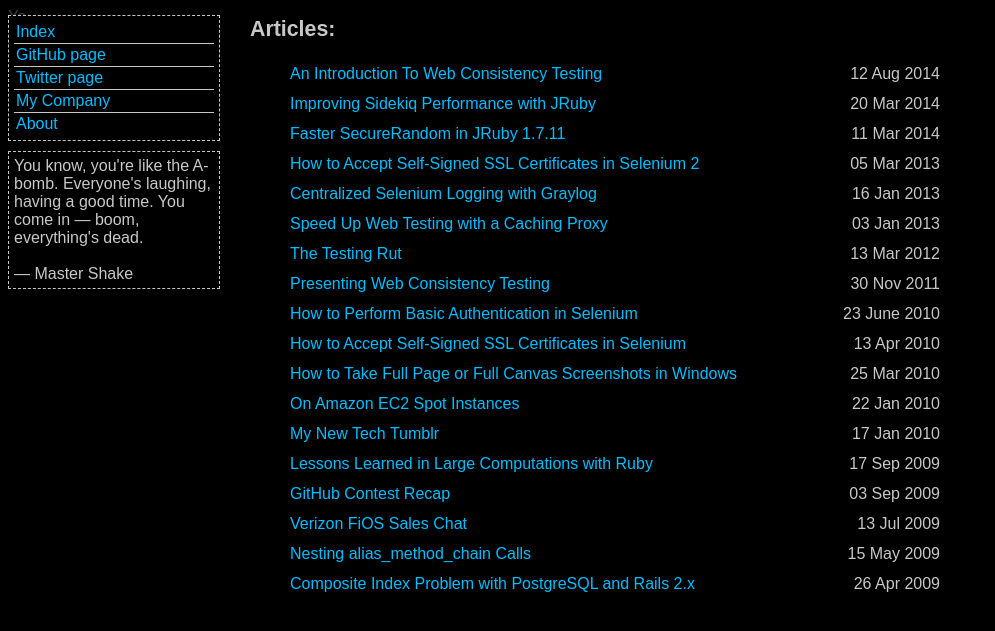
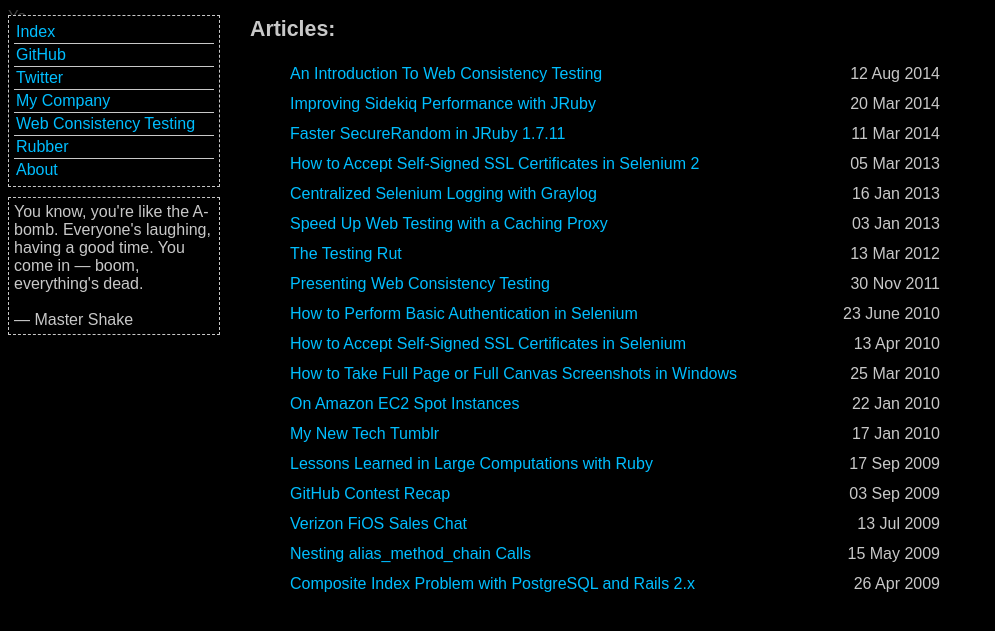
Before and after one commit to nirvdrum/nirvdrum.com, a Jekyll site: the page built from index.html, in a window 1280 px wide. Shown: the top 631 px of the page, without its empty margins (0-995 px from the left). Built offline with Jekyll 4.4.1, drawn with Linux system fonts in a browser that asks for light colours; Markdown is read by kramdown in place of the engine named in the settings; the list of posts is cut into pages by our own code.

Commit message:
Added some more navigation links.

```diff
--- a/_layouts/default.html
+++ b/_layouts/default.html
@@ -44,9 +44,11 @@
     <div class="linkbox">
       <ul>
         <li><a href="/">Index</a></li>
-        <li><a href="http://github.com/nirvdrum/">GitHub page</a></li>
-        <li><a href="http://twitter.com/nirvdrum/">Twitter page</a></li>
+        <li><a href="http://github.com/nirvdrum/">GitHub</a></li>
+        <li><a href="http://twitter.com/nirvdrum/">Twitter</a></li>
         <li><a href="http://mogotest.com/">My Company</a></li>
+        <li><a href="http://webconsistencytesting.com/">Web Consistency Testing</a></li>
+        <li><a href="http://rubber.io/">Rubber</a></li>
         <li><a href="/about.html">About</a></li>
       </ul>
     </div>
```
